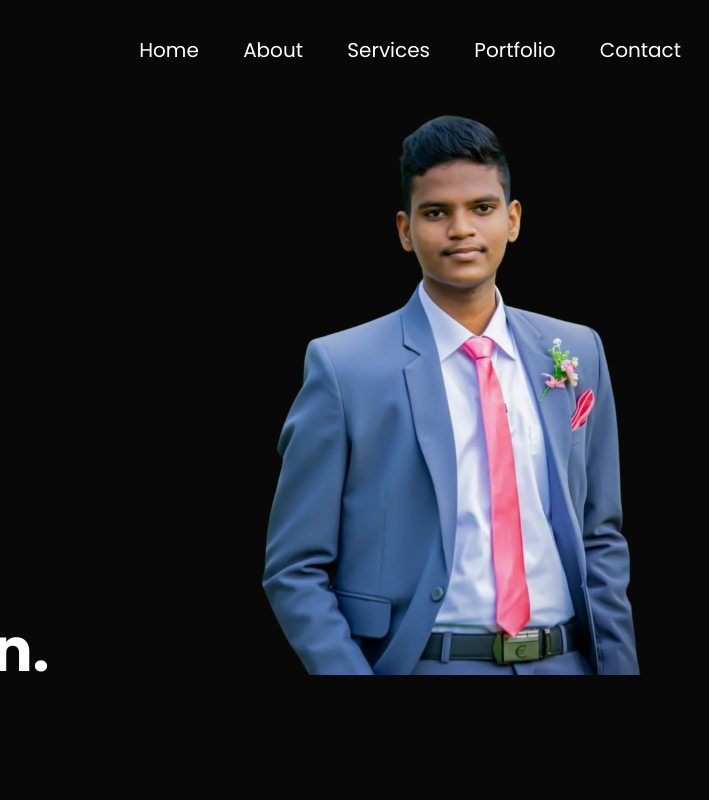
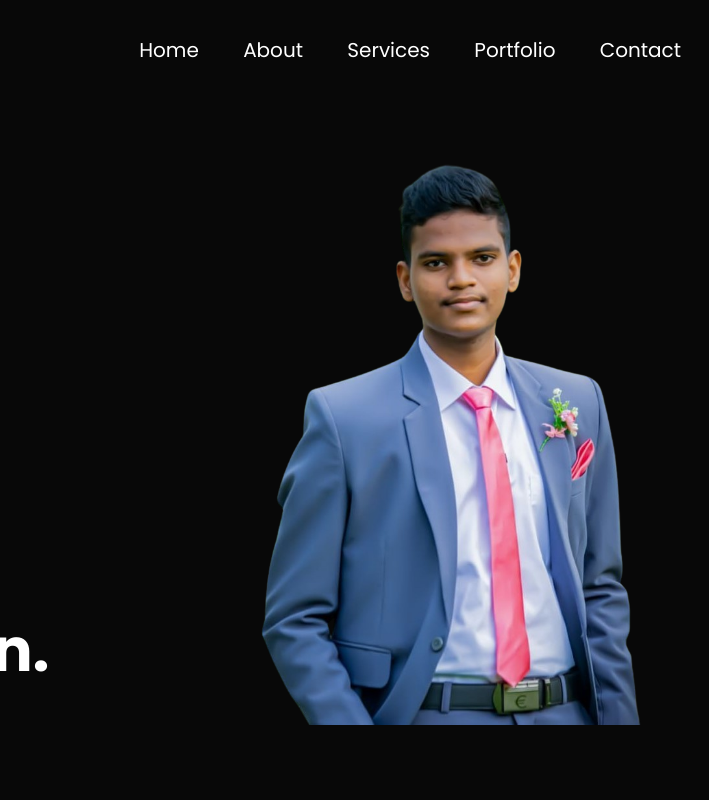
Before and after one commit to VishmithaNadeeshan/My-Portfolio, a plain HTML site: page index.html in a window 1280 px wide. Shown: the top 800 px of the page, 451-1160 px from the left. Drawn offline with Linux system fonts and the light colour scheme.

Commit message:
Design Update

```diff
--- a/index.html
+++ b/index.html
@@ -5,7 +5,7 @@
     <meta charset="UTF-8">
     <meta http-equiv="X-UA-Compatible" content="IE-edge">
     <meta name="viewport" content="width=device-width, initial-scale=1.0">
-    <title>portfolio</title>
+    <title>My Portfolio</title>
     <link rel="stylesheet" href="stylesheet.css">
     <script src="https://kit.fontawesome.com/798508a7be.js" crossorigin="anonymous"></script>
 </head>
@@ -26,7 +26,6 @@
                 <i class="fa-solid fa-bars" onclick="openmenu()"></i>
             </nav>
             <div class="header-text">
-                <!-- <p>FullStack Developer</p> -->
                 <div class="header-details">
 
                     <p>FullStack Developer</p>
--- a/stylesheet.css
+++ b/stylesheet.css
@@ -22,15 +22,11 @@ html{
 }
 .header-text{
     display: flex;
-    /* margin: 80px; */
-    /* padding: 50px; */
     width: 100%;
     height: 800px;
     background-size: cover;
     background-position: center;
     gap: 60px;
-    /* justify-content:center; */
-    /* align-self: center; */
 }
 .header-details{
     flex: 1;
@@ -43,7 +39,7 @@ html{
     flex: 1;
     align-items: center;
     justify-content: center;
-    margin-top: -350px;
+    margin-top: -250px;
 }
 .profilePic{
    z-index: 1;
@@ -94,7 +90,6 @@ nav ul li a:hover::after{
 }
 
 .header-text{
-    /* margin-top: 20%; */
     font-size: 30px;
 
 }
```
